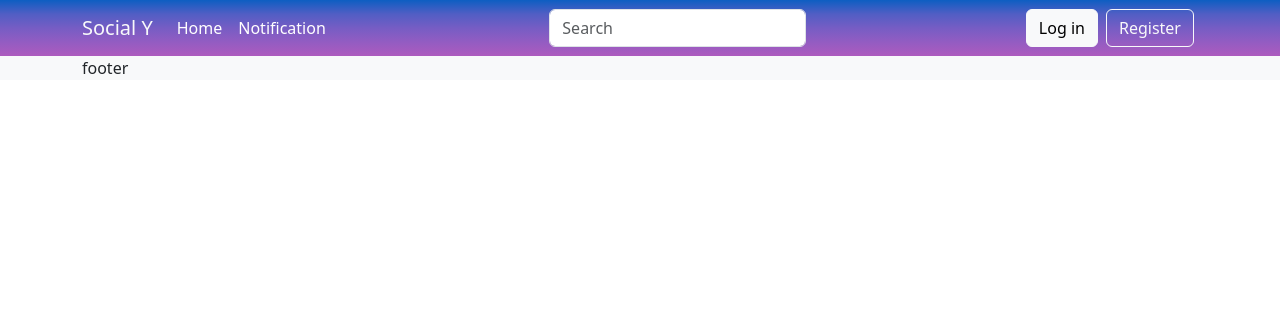
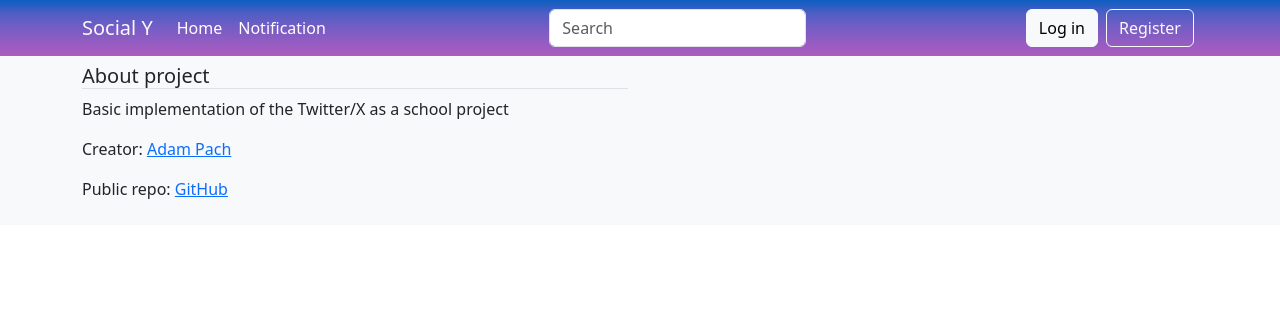
Before and after one commit to AdamPach/VSB_SKJ_SocialY, a Django app: page / in a window 1280 px wide. Shown: the top 316 px of the page. Run offline with Django 5.2, Linux system fonts and the light colour scheme; some libraries are stand-ins or nearby versions.

Commit message:
#3 #6 Create some basic footer. Maybe the footer will not be necessary, so it'll be deleted

```diff
--- a/SocialY/templates/base.html
+++ b/SocialY/templates/base.html
@@ -14,7 +14,7 @@
 
     {% include "base_header.html" %}
 
-    <div class="container">
+    <div class="container w-auto">
         {% block content %}
 
         {% endblock content %}
--- a/SocialY/templates/base_footer.html
+++ b/SocialY/templates/base_footer.html
@@ -1,7 +1,14 @@
 <footer>
     <div class="bg-body-tertiary">
-        <div class="container">
-            <p>footer</p>
+        <div class="container py-2">
+            <div class="row">
+                <div class="col-lg-6 col-12">
+                    <h5 class="border-bottom">About project</h5>
+                    <p>Basic implementation of the Twitter/X as a school project</p>
+                    <p>Creator: <a href="https://adampach.com">Adam Pach</a></p>
+                    <p>Public repo: <a href="https://github.com/AdamPach/VSB_SKJ_SocialY">GitHub</a></p>
+                </div>
+            </div>
         </div>
     </div>
 </footer>
```
